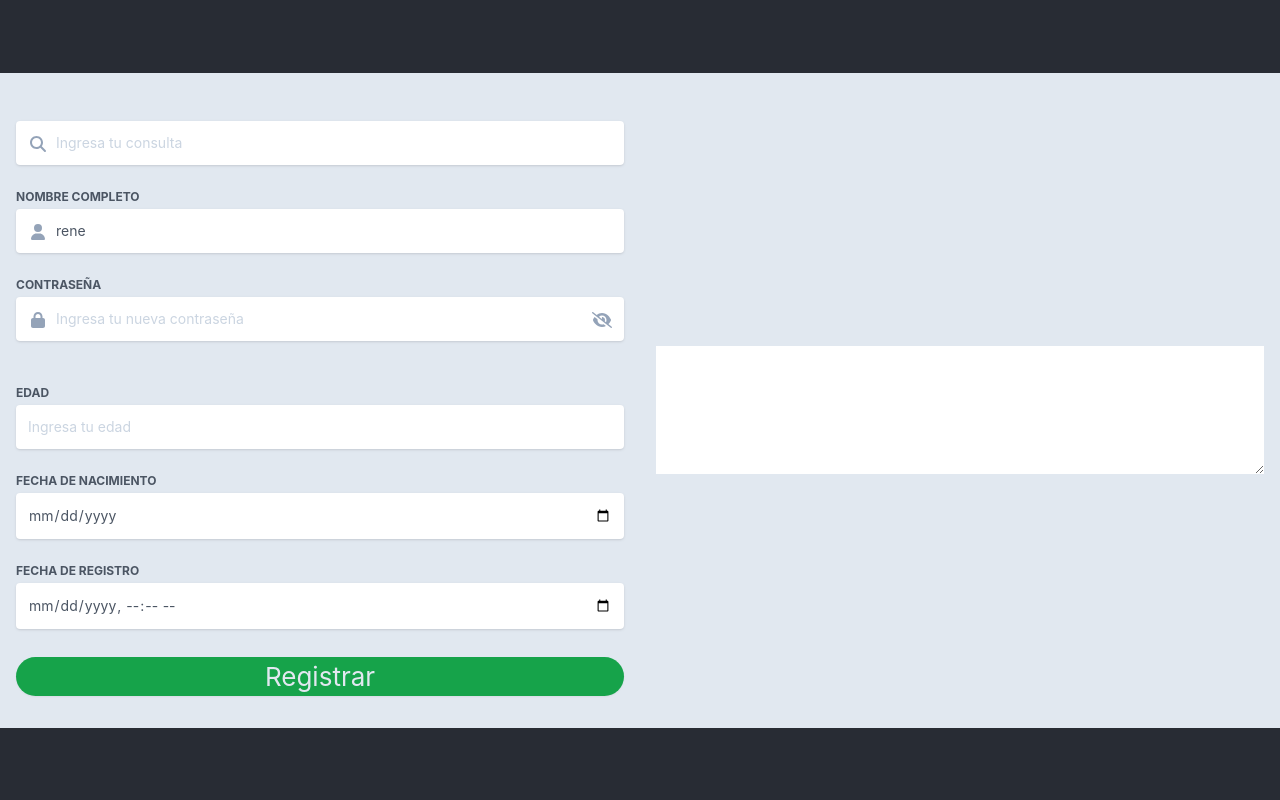
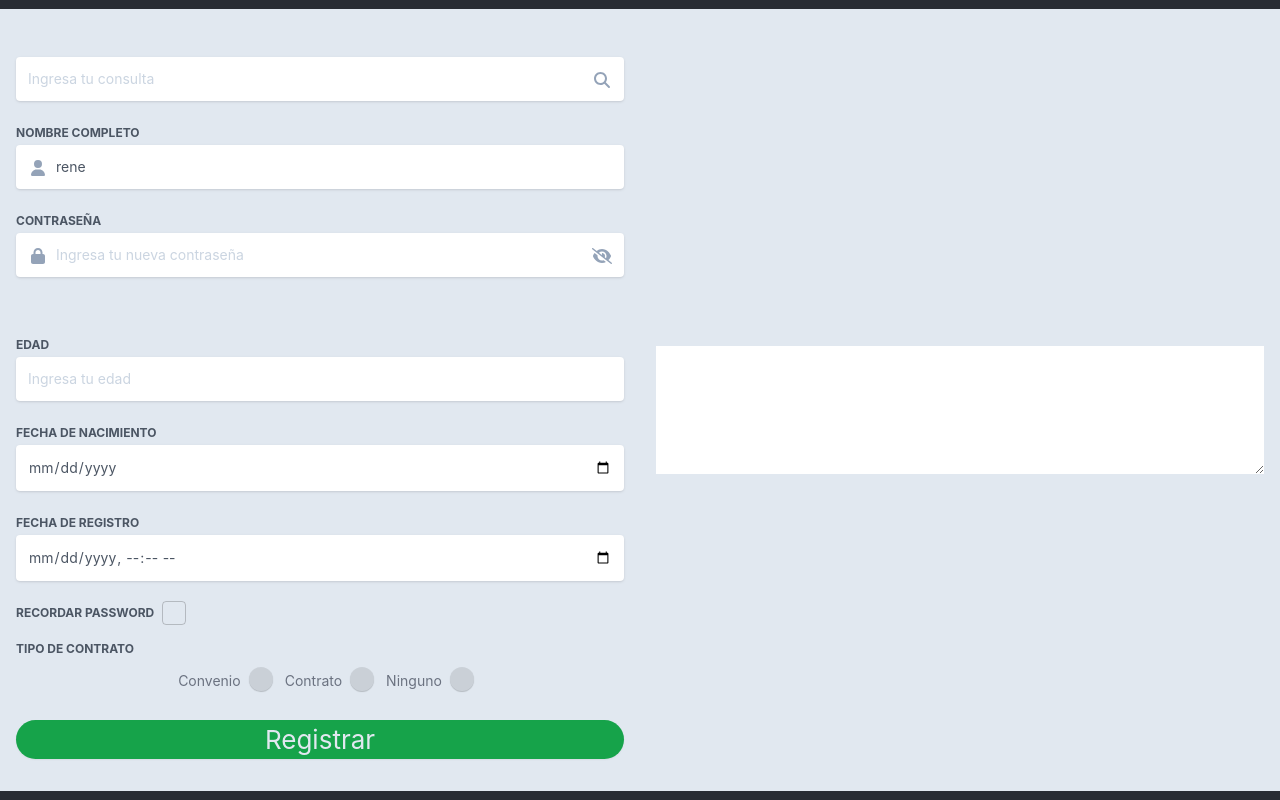
Before and after one commit to developercrown/practicas-react-2022, a React (Create React App) app: page / in a window 1280 px wide. Built offline with nearby package versions, Linux system fonts and the light colour scheme.

Commit message:
added: alpha input radio added: alpha input checkbox

```diff
--- a/src/components/form/Input.tsx
+++ b/src/components/form/Input.tsx
@@ -129,20 +129,23 @@ const Input = (props: any) => {
                 <FontAwesomeIcon icon={rightIcon} onClick={rightIconAction ? rightIconAction : () => {}}/>
             </span>
         }
-        {
-            children
-        }
         {errors[name]?.type === 'required' && <span className="text-red-500 font-bold text-sm text-right w-full mt-2">{rules?.required?.message ? rules.required.message : "Este campo es requerido"}.</span>}
         {errors[name]?.type === 'min' && <span className="text-red-500 font-bold text-sm text-right w-full mt-2">{rules?.min?.message ? rules.min.message : `El valor minimo permitido es ${rules.min.value}`}.</span>}
         {errors[name]?.type === 'max' && <span className="text-red-500 font-bold text-sm text-right w-full mt-2">{rules?.max?.message ? rules.max.message : `El valor máximo permitido es ${rules.max.value}`}.</span>}
         {errors[name]?.type === 'minLength' && <span className="text-red-500 font-bold text-sm text-right w-full mt-2">{rules?.minLength?.message ? rules.minLength.message : "No cumple la longitud minima requerida para este campo"}.</span>}
         {errors[name]?.type === 'maxLength' && <span className="text-red-500 font-bold text-sm text-right w-full mt-2">{rules?.maxLength?.message ? rules.maxLength.message : `El numero máximo de caracteres debe ser de ${rules?.maxLength?.value}`}.</span>}
         {errors[name]?.type === 'pattern' && <span className="text-red-500 font-bold text-sm text-right w-full mt-2">{rules?.pattern?.message ? rules.pattern.message : "El valor ingresado no es valido, verifiquelo por favor"}.</span>}
+        {
+            children
+        }
     </div>
 }
 
 const InputSearch = (props: any) => {
-    const {onSearch} = props
+    const {onSearch, searchButtonPosition} = props
+    if(searchButtonPosition && searchButtonPosition == "right"){
+        return <Input rightIcon={faSearch} rightIconAction={onSearch} type="text" {...props} />
+    }
     return <Input leftIcon={faSearch} leftIconAction={onSearch} type="text" {...props} />
 }
 
@@ -154,12 +157,12 @@ const SecurityLevels = [
     ].join(" "),
     [
         "bg-red-400",
-        "w-100",
+        "w-1/3",
         "h-1",
     ].join(" "),
     [
         "bg-orange-400",
-        "w-100",
+        "w-2/3",
         "h-1",
     ].join(" "),
     [
@@ -233,12 +236,18 @@ const InputPassword = (props: any) => {
     let StatusBar = null;
     if(helperIndicator === "bar" && watcher){
         StatusBar = <div className="w-full mt-2 mb-3 flex flex-row justify-start items-center">
-            <div className="bg-gray-300 h-1 w-3/4">
+            <div className={[
+                levelSecurity === 0 ? "bg-gray-0" : "bg-gray-300",
+                "h-1 w-3/4"
+            ].join(" ")}>
                 <div className={
                     SecurityLevels[levelSecurity]
                 }></div>
             </div>
-            <span className="text-gray-500 text-xs ml-2">{levelSecurityMessage}</span>
+            <span className={[
+                "text-gray-500 text-xs ml-2",
+                levelSecurity === 0 ? "opacity-0" : ""
+            ].join(" ")}>{levelSecurityMessage + "."}</span>
         </div>;
     } else if(helperIndicator !== "bar" && watcher) {
         StatusBar = <div className="w-full mt-2 mb-3 flex flex-row justify-start items-center">
--- /dev/null
+++ b/src/components/form/InputCheckbox/Checkbox.tsx
@@ -0,0 +1,92 @@
+import React from 'react';
+import { FontAwesomeIcon } from '@fortawesome/react-fontawesome';
+import { faCheck } from '@fortawesome/free-solid-svg-icons'
+
+import "./style.css"
+
+const createDefaultObjectValue = (value: any): any => {
+    return {
+        value
+    }
+}
+
+const validateRuleObject = (source: any, column: string, type: string, defaultValue: any = null): any => {
+    if (source && source.hasOwnProperty(column)) {
+        if (typeof source[column] === type) {
+            return createDefaultObjectValue(source[column])
+        }
+        return source[column]
+    }
+    return defaultValue
+}
+
+const InputCheckbox = (props: any) => {
+    const {
+        disabled,
+        formState,
+        hideLabel,
+        label,
+        name,
+        register,
+        rules,
+        watcher,
+        value
+    } = props;
+
+    const currentValue = watcher(name)
+
+    const { errors } = formState;
+    const outputCfg: any = {};
+    const inputRules: any = {};
+
+    if (rules) {
+        if (rules.hasOwnProperty('required')) {
+            inputRules["required"] = validateRuleObject(rules, 'required', 'boolean', false);
+        }
+    }
+
+    const configRegister = {
+        disabled,
+        ...inputRules,
+        ...outputCfg,
+        value: value ? value : '',
+    }
+
+    return <div className="flex flex-row justify-start items-center my-2">
+        {
+            !hideLabel && label && <label htmlFor={name} className="text-gray-600 text-xs uppercase font-bold mr-2 select-none cursor-pointer">{label}</label>
+        }
+        <div className={[
+            "flex items-center justify-center h-6 w-6 text-center p-0 m-0 tailwind-checkbox",
+            currentValue === true ?  "checked" : "",
+            disabled ?  "disabled" : ""
+        ].join(" ")}>
+            {
+                currentValue === true && <FontAwesomeIcon icon={faCheck} className="text-white h-5 w-5 absolute m-auto z-0"/>
+            }
+            <input
+                id={name}
+                name={name}
+                type="checkbox"
+                className={[
+                    "h-6 w-6 shrink-0 cursor-pointer z-2 ",
+                    currentValue === true ?  "" : ""
+                ].join(" ")}
+                {
+                    ...register(
+                        name,
+                        configRegister
+                    )
+                }
+                style={{
+                    appearance: "none",
+                    borderWidth: "1px"
+                }}
+                />
+        </div>
+    </div>
+}
+
+export {
+    InputCheckbox
+}
--- /dev/null
+++ b/src/components/form/InputCheckbox/style.css
@@ -0,0 +1,38 @@
+@keyframes check-in-animation {
+    from {
+        opacity: 0;
+        transform: translateY(10px);
+    }
+    to{
+        opacity: 1;
+        transform: translateY(0px);
+    }
+}
+
+.tailwind-checkbox{
+    overflow:hidden;
+    border: 1px solid rgba(0, 0, 0, 0.2);
+    border-radius: 4px;
+    transition: all ease .2s;
+}
+
+.tailwind-checkbox.disabled{
+    background-color: rgba(106, 106, 106, 0.2);
+    border: 1px solid rgba(0, 0, 0, 0);
+}
+
+.tailwind-checkbox.checked, .tailwind-checkbox.checked:hover{
+    background-color: rgba(7, 109, 191, .9);
+    border: 1px solid rgba(0, 0, 0, 0);
+}
+
+.tailwind-checkbox:hover{
+    background-color: rgba(0, 0, 0, .05);
+}
+
+.tailwind-checkbox svg{
+    animation: check-in-animation cubic-bezier(0.33, 0.28, 0, 1.29) .4s forwards;
+    display: block;
+    transition: all ease .2s;
+    transform: translateY(10px);
+}
--- /dev/null
+++ b/src/components/form/InputRadio/Radio.tsx
@@ -0,0 +1,86 @@
+import React from 'react';
+import { FontAwesomeIcon } from '@fortawesome/react-fontawesome';
+import { faCheck } from '@fortawesome/free-solid-svg-icons'
+
+import "./style.css"
+
+const createDefaultObjectValue = (value: any): any => {
+    return {
+        value
+    }
+}
+
+const validateRuleObject = (source: any, column: string, type: string, defaultValue: any = null): any => {
+    if (source && source.hasOwnProperty(column)) {
+        if (typeof source[column] === type) {
+            return createDefaultObjectValue(source[column])
+        }
+        return source[column]
+    }
+    return defaultValue
+}
+
+const InputRadio = (props: any) => {
+    const {
+        disabled,
+        formState,
+        hideLabel,
+        label,
+        name,
+        options,
+        position,
+        register,
+        rules,
+        watcher,
+        value
+    } = props;
+
+    const currentValue = watcher(name)
+
+    const { errors } = formState;
+    const outputCfg: any = {};
+    const inputRules: any = {};
+
+    if (rules) {
+        if (rules.hasOwnProperty('required')) {
+            inputRules["required"] = validateRuleObject(rules, 'required', 'boolean', false);
+        }
+    }
+
+    const configRegister = {
+        disabled,
+        ...inputRules,
+        ...outputCfg,
+        value: value ? value : '',
+    }
+
+    return <div className="flex flex-wrap flex-col justify-center items-start my-2">
+        {
+            !hideLabel && label && <label htmlFor={name} className="text-gray-600 font-bold text-xs uppercase mr-2 select-none cursor-pointer">{label}</label>
+        }
+        <div className={[
+            "flex flex-wrap",
+            position && position === "columns" ?"flex-col" : "flex-row",
+            "items-start justify-center p-0 m-0 tailwind-radio w-full pl-6",
+            disabled ?  "disabled" : ""
+        ].join(" ")}>
+            {
+                options && options.map((item: any, key: number) => {
+                    return <div className="radio-option mr-4" key={key}>
+                        <label htmlFor={name+"-"+key} className="text-gray-500 text-sm mr-2 capitalize select-none cursor-pointer">{item.label}</label>
+                        <input className="" key={key} type="radio" value={item.value} name={name} id={name+"-"+key} {
+                            ...register(
+                                name
+                            )
+                        }/>
+                        <span className="checkmark"></span>
+                    </div>
+                })
+            }
+        </div>
+    </div>
+}
+
+export {
+    InputRadio
+}
--- /dev/null
+++ b/src/components/form/InputRadio/style.css
@@ -0,0 +1,88 @@
+@keyframes radio-in-animation {
+    from {
+        opacity: 0;
+        transform: scale(0);
+    }
+    to{
+        opacity: 1;
+        transform: scale(1);
+    }
+}
+
+.tailwind-radio{
+    transition: all ease .2s;
+}
+
+.tailwind-radio .radio-option{
+    display: block;
+    padding-right: 20px;
+}
+
+.tailwind-radio .radio-option input{
+    opacity: 0;
+    position: absolute;
+    cursor: pointer;
+    margin-top: 10px;
+    height: 24px;
+    width: 24px;
+    z-index: 1;
+}
+
+.tailwind-radio .radio-option .checkmark{
+    background-color: rgba(0, 0, 0, .1);
+    box-shadow: rgba(0, 0, 0, 0.2) 0px 1px 1px;
+    position: absolute;
+    border-radius: 100%;
+    margin-top: 10px;
+    height: 24px;
+    width: 24px;
+    transition: background-color ease .2s;
+    z-index: 0;
+}
+
+.tailwind-radio .radio-option input:hover ~ .checkmark{
+    background-color: rgba(0, 0, 0, .2);
+}
+
+.tailwind-radio .radio-option input:checked ~ .checkmark{
+    background-color: rgba(7, 109, 191, .9);
+}
+
+.tailwind-radio .radio-option .checkmark:after{
+    content: "";
+    position: absolute;
+    display: none;
+}
+
+.tailwind-radio .radio-option input:checked ~ .checkmark:after{
+    display: block;
+}
+
+.tailwind-radio .radio-option .checkmark:after{
+    animation: radio-in-animation cubic-bezier(0.33, 0.28, 0, 1.29) .5s forwards;
+    top: 8px;
+    left: 8px;
+	width: 8px;
+	height: 8px;
+	border-radius: 50%;
+    border: none;
+	background: white;
+    transform: scale(0);
+}
+
+/* .tailwind-radio.disabled{
+    background-color: rgba(106, 106, 106, 0.2);
+    border: 1px solid rgba(0, 0, 0, 0);
+}
+
+.tailwind-radio.checked{
+    background-color: rgba(7, 109, 191, .9);
+    border: 1px solid rgba(0, 0, 0, 0);
+}
+
+.tailwind-radio svg{
+    animation: check-in-animation cubic-bezier(0.33, 0.28, 0, 1.29) .4s forwards;
+    display: block;
+    transition: all ease .2s;
+    transform: translateY(10px);
+} */
--- a/src/modules/ReactHookFormPractice.tsx
+++ b/src/modules/ReactHookFormPractice.tsx
@@ -5,6 +5,8 @@ import InputTypes from '../components/form/enums/InputTypes';
 import { InputDate, InputDatetime, InputNumber, InputPassword, InputSearch, InputText } from '../components/form/Input';
 import InputComponentProps from '../components/form/interfaces/InputComponentProps';
 import { faUser } from '@fortawesome/free-solid-svg-icons'
+import { InputCheckbox } from '../components/form/InputCheckbox/Checkbox';
+import { InputRadio } from '../components/form/InputRadio/Radio';
 
 const ReactHookFormPractice = (props: any) => {
     const [results, setResults] = useState('');
@@ -104,14 +106,16 @@ const ReactHookFormPractice = (props: any) => {
 
 
             <InputSearch
+                formState={formState}
                 hideLabel
-                formState={formState}
-                onSearch={ () => {alert('Search')} }
                 label="Search"
                 name="search"
+                onSearch={ () => {alert('Search')} }
                 placeholder="Ingresa tu consulta"
                 register={register}
-                rules={{ required: true }} />
+                rules={{ required: true }}
+                searchButtonPosition="right"
+                />
 
             <InputText
                 formState={formState}
@@ -123,7 +127,7 @@ const ReactHookFormPractice = (props: any) => {
                 rules={{ required: true }} />
 
             <InputPassword
-                helperIndicator="other"
+                helperIndicator="bar"
                 minLenght={10}
                 formState={formState}
                 label="Contraseña"
@@ -157,6 +161,34 @@ const ReactHookFormPractice = (props: any) => {
                 placeholder="Ingresa tu fecha de registro con hora"
                 register={register} />
 
+            <InputCheckbox
+                formState={formState}
+                label="Recordar password"
+                name="remember"
+                register={register}
+                watcher={watch}
+                />
+
+            <InputRadio
+                formState={formState}
+                label="Tipo de contrato"
+                name="contracttype"
+                options={[
+                    {
+                        label: 'convenio', value: "conv"
+                    },
+                    {
+                        label: 'contrato', value: "contract"
+                    },
+                    {
+                        label: 'ninguno', value: "none"
+                    }
+                ]}
+                // position="columns"
+                register={register}
+                watcher={watch}
+                />
+
             <Submit label="Registrar" />
         </form>
         <div className="w-2/4 h-40 mt-5 p-4">
```
Also changed, not shown: src/components/form/Checkbox.tsx (deleted, +0 -9 lines).
